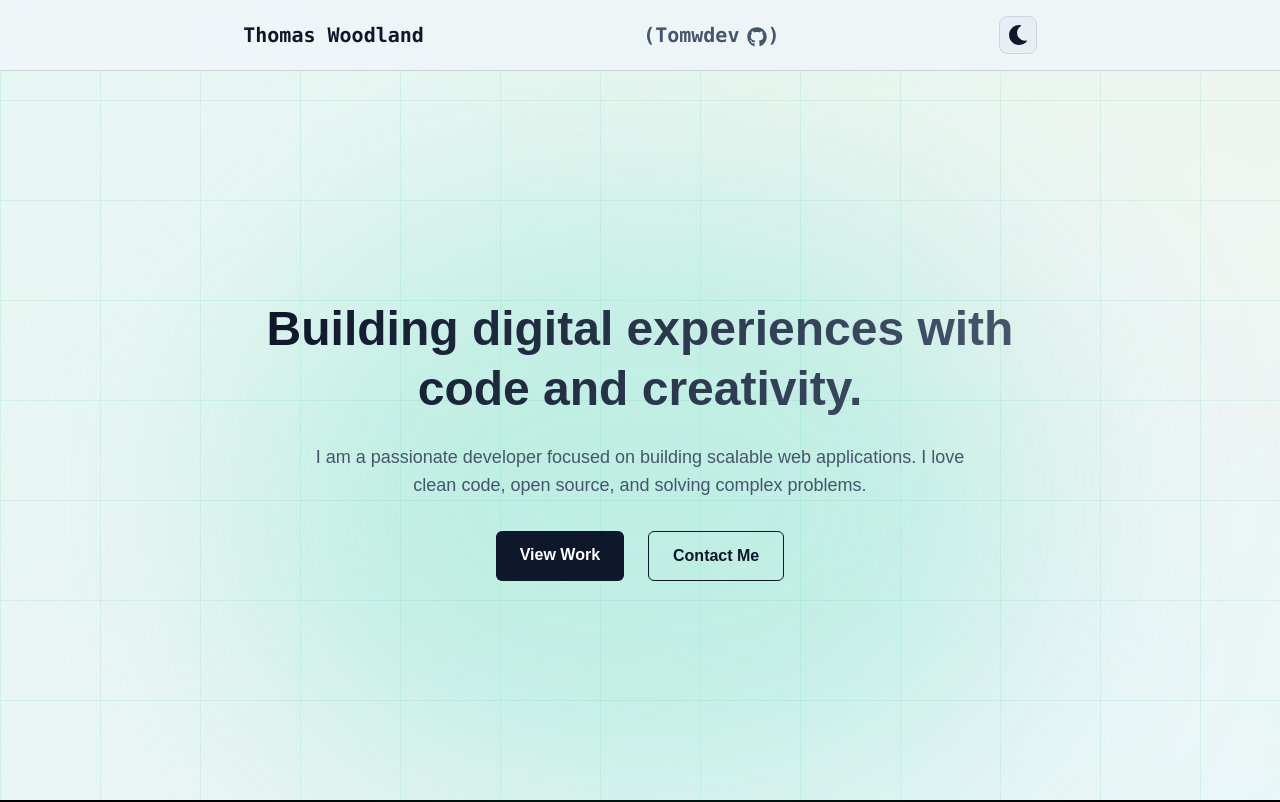
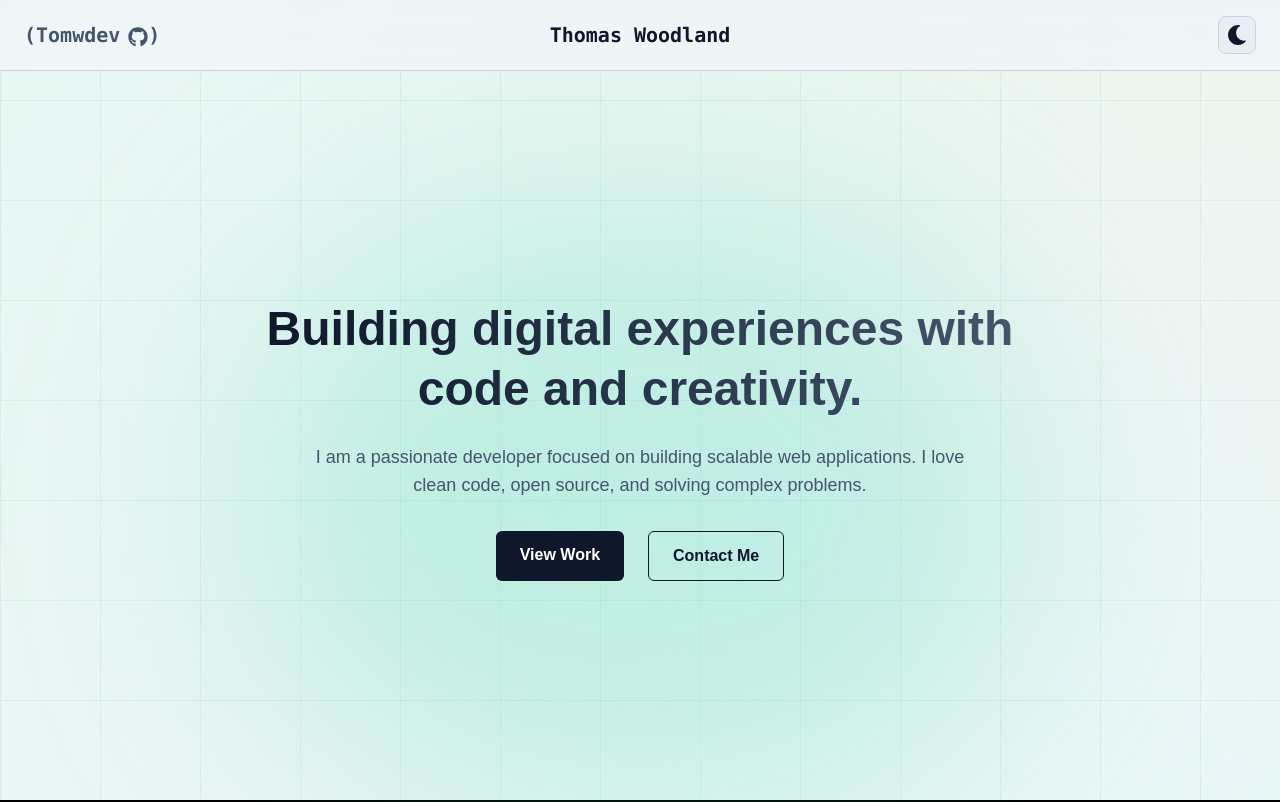
Before and after one commit to Tomwdev/MyPortfolio, a Next.js app: page / in a window 1280 px wide. Shown: the top 802 px of the page. Built offline with nearby package versions, Linux system fonts and the light colour scheme.

Commit message:
fixed navbar layout

```diff
--- a/src/components/Navbar.jsx
+++ b/src/components/Navbar.jsx
@@ -6,16 +6,16 @@ export default function Navbar() {
   return (
     <nav className="fixed top-0 w-full z-50 bg-slate-100/80 dark:bg-black/50 backdrop-blur-md border-b border-slate-300 dark:border-white/10 transition-colors duration-300">
       <div className="max-w-7xl mx-auto px-6 py-4">
-        <div className="flex justify-evenly items-center">
-          <Link href="/" className="text-xl font-bold font-mono text-slate-900 dark:text-white transition-colors duration-300">
+        <div className="grid grid-cols-3 items-center">
+          <Link href="https://github.com/tomwdev" target="_blank" rel="noopener noreferrer" className="text-xl font-bold font-mono text-slate-600 dark:text-gray-400 hover:text-emerald-600 dark:hover:text-emerald-600 transition-colors duration-300 justify-self-start">
+            (Tomwdev<FaGithub className="inline ml-2 align-text-top-[0.2em]" />)
+          </Link>
+          <Link href="/" className="text-xl font-bold font-mono text-slate-900 dark:text-white transition-colors duration-300 justify-self-center">
             Thomas Woodland
           </Link>
-          <div>
-          <Link href="https://github.com/tomwdev" target="_blank" rel="noopener noreferrer" className="text-xl font-bold font-mono text-slate-600 dark:text-gray-400 hover:text-emerald-600 dark:hover:text-emerald-600 transition-colors duration-300">
-            (Tomwdev<FaGithub className="inline ml-2 align-text-top-[0.2em]" />)
-          </Link>
+          <div className="justify-self-end">
+            <ThemeToggle />
           </div>
-          <ThemeToggle className="flex ml-auto" />
         </div>
       </div>
     </nav>
```
